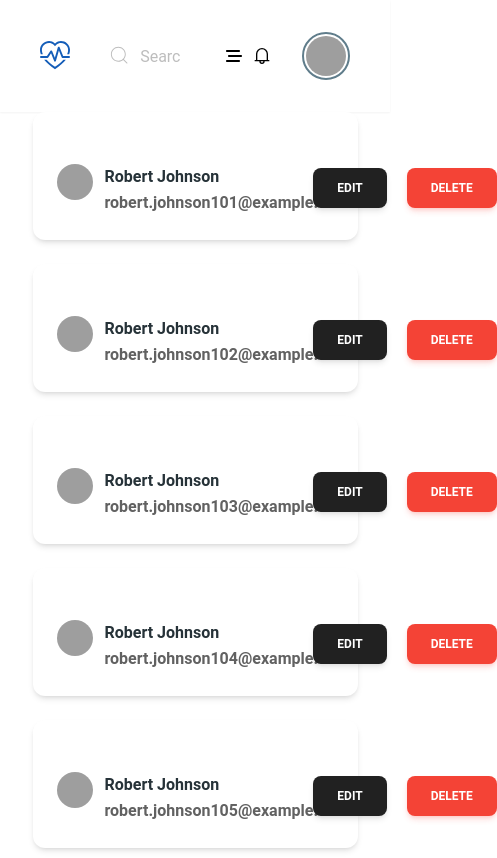
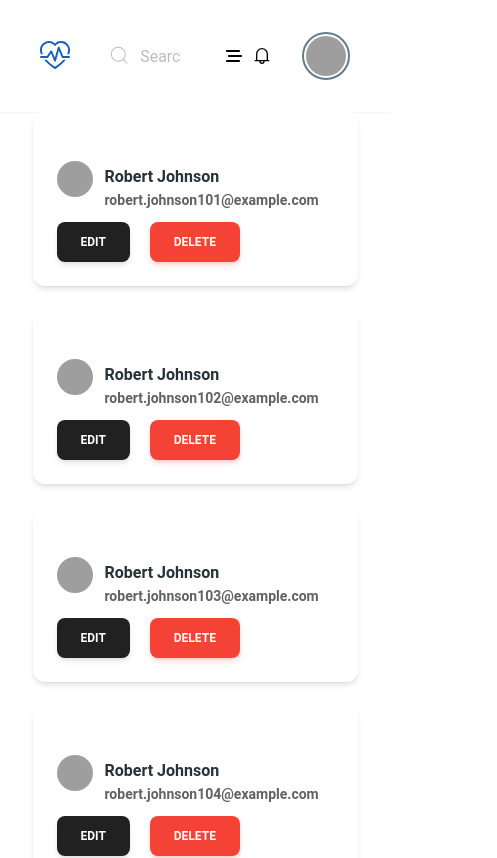
Before and after one commit to Hazem584/Cure-Web, a React (Vite) app: page /admin/doctors-list in a window 390 px wide. Shown: the top 858 px of the page, 497 px wide, since content can reach past the window. Built offline with nearby package versions, Linux system fonts and the light colour scheme; grey boxes are pictures that could not be loaded.

Commit message:
Refactor DashCards component layout for improved styling and responsiveness.

```diff
--- a/src/AdminLayout/Components/DashCards.jsx
+++ b/src/AdminLayout/Components/DashCards.jsx
@@ -31,10 +31,10 @@ const DashCards = ({ doctor }) => {
     <div>
       <Card className="">
         <CardBody>
-          <div className="divide-y divide-gray-200">
+          <div className="">
             <div
               key={doctor.id}
-              className="flex items-center justify-between pb-3 pt-3 last:pb-0"
+              className="flex items-center flex-wrap justify-between pb-3 pt-3 last:pb-0 xl:flex-nowrap"
             >
               <div className="flex items-center gap-x-3">
                 <Avatar size="sm" src={doctor.photo} alt={doctor.name} />
@@ -42,16 +42,17 @@ const DashCards = ({ doctor }) => {
                   <Typography color="blue-gray" variant="h6">
                     {doctor.name}
                   </Typography>
+
                   <Typography
                     color="gray"
                     variant="h6"
-                    className="text-gray-700"
+                    className="text-gray-700 text-sm sm:text-base"
                   >
                     {doctor.email}
                   </Typography>
                 </div>
               </div>
-              <div className="flex gap-5 mt-3">
+              <div className="flex gap-5 mt-3 ">
                 <Link to="/admin/edit-doctors" state={{ doctor }}>
                   <Button>Edit</Button>
                 </Link>
```
